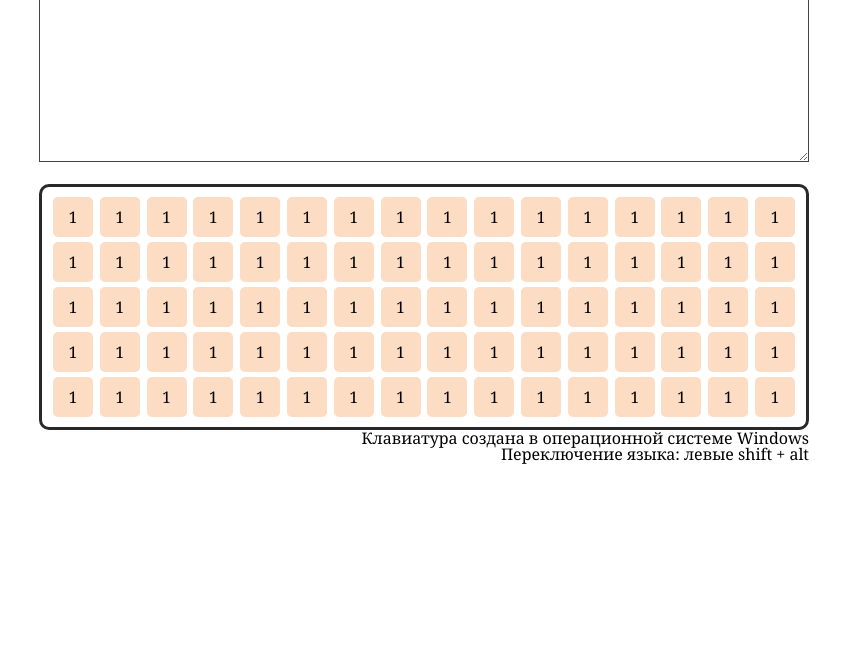
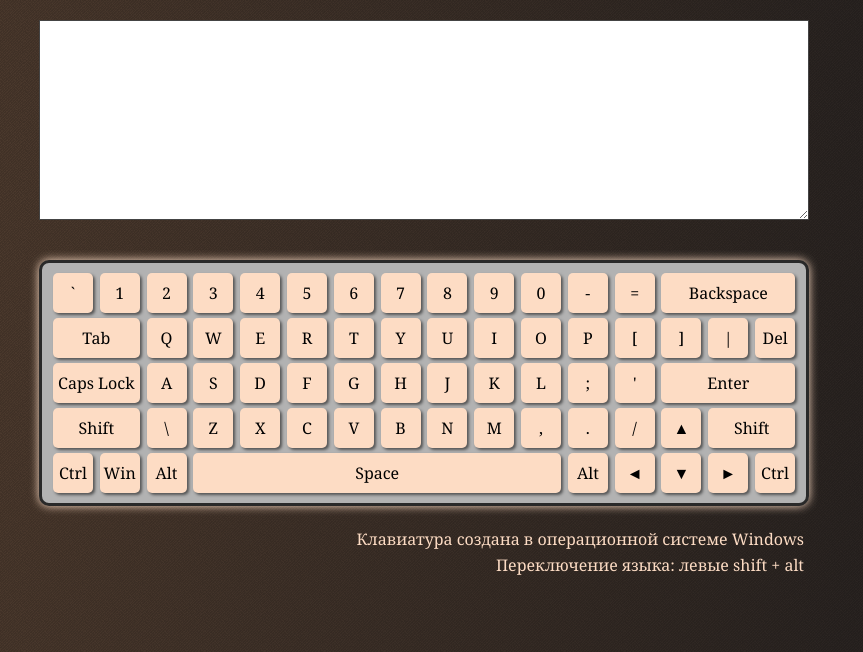
Before and after one commit to AishSI/virtual-keyboard, a website built with webpack: page src/index.html in a window 1280 px wide. Shown: the part 148-800 px from the top of the page, without its empty margins (216-1079 px from the left). Built offline with nearby package versions, Linux system fonts and the light colour scheme.

Commit message:
feat: add style keyboard

```diff
--- a/src/index.html
+++ b/src/index.html
@@ -6,97 +6,80 @@
   <meta http-equiv="X-UA-Compatible" content="IE=edge">
   <meta name="viewport" content="width=device-width, initial-scale=1.0">
   <title>virtual-keyboard</title>
+  <link rel="shortcut icon" href="./assets/icons/favicon.png" type="image/x-icon">
 </head>
 
 <body>
 
   <div class="wrapper">
-
     <h1 class="title">RSS Виртуальная клавиатура</h1>
     <textarea class="textarea" id="textarea"></textarea>
-
-    <div class="keyboard">
+    <div class="grid-container keyboard">
+      <div class="keyboard__key">`</div>
       <div class="keyboard__key">1</div>
-      <div class="keyboard__key">1</div>
-      <div class="keyboard__key">1</div>
-      <div class="keyboard__key">1</div>
-      <div class="keyboard__key">1</div>
-      <div class="keyboard__key">1</div>
-      <div class="keyboard__key">1</div>
-      <div class="keyboard__key">1</div>
-      <div class="keyboard__key">1</div>
-      <div class="keyboard__key">1</div>
-      <div class="keyboard__key">1</div>
-      <div class="keyboard__key">1</div>
-      <div class="keyboard__key">1</div>
-      <div class="keyboard__key">1</div>
-      <div class="keyboard__key">1</div>
-      <div class="keyboard__key">1</div>
-      <div class="keyboard__key">1</div>
-      <div class="keyboard__key">1</div>
-      <div class="keyboard__key">1</div>
-      <div class="keyboard__key">1</div>
-      <div class="keyboard__key">1</div>
-      <div class="keyboard__key">1</div>
-      <div class="keyboard__key">1</div>
-      <div class="keyboard__key">1</div>
-      <div class="keyboard__key">1</div>
-      <div class="keyboard__key">1</div>
-      <div class="keyboard__key">1</div>
-      <div class="keyboard__key">1</div>
-      <div class="keyboard__key">1</div>
-      <div class="keyboard__key">1</div>
-      <div class="keyboard__key">1</div>
-      <div class="keyboard__key">1</div>
-      <div class="keyboard__key">1</div>
-      <div class="keyboard__key">1</div>
-      <div class="keyboard__key">1</div>
-      <div class="keyboard__key">1</div>
-      <div class="keyboard__key">1</div>
-      <div class="keyboard__key">1</div>
-      <div class="keyboard__key">1</div>
-      <div class="keyboard__key">1</div>
-      <div class="keyboard__key">1</div>
-      <div class="keyboard__key">1</div>
-      <div class="keyboard__key">1</div>
-      <div class="keyboard__key">1</div>
-      <div class="keyboard__key">1</div>
-      <div class="keyboard__key">1</div>
-      <div class="keyboard__key">1</div>
-      <div class="keyboard__key">1</div>
-      <div class="keyboard__key">1</div>
-      <div class="keyboard__key">1</div>
-      <div class="keyboard__key">1</div>
-      <div class="keyboard__key">1</div>
-      <div class="keyboard__key">1</div>
-      <div class="keyboard__key">1</div>
-      <div class="keyboard__key">1</div>
-      <div class="keyboard__key">1</div>
-      <div class="keyboard__key">1</div>
-      <div class="keyboard__key">1</div>
-      <div class="keyboard__key">1</div>
-      <div class="keyboard__key">1</div>
-      <div class="keyboard__key">1</div>
-      <div class="keyboard__key">1</div>
-      <div class="keyboard__key">1</div>
-      <div class="keyboard__key">1</div>
-      <div class="keyboard__key">1</div>
-      <div class="keyboard__key">1</div>
-      <div class="keyboard__key">1</div>
-      <div class="keyboard__key">1</div>
-      <div class="keyboard__key">1</div>
-      <div class="keyboard__key">1</div>
-      <div class="keyboard__key">1</div>
-      <div class="keyboard__key">1</div>
-      <div class="keyboard__key">1</div>
-      <div class="keyboard__key">1</div>
-      <div class="keyboard__key">1</div>
-      <div class="keyboard__key">1</div>
-      <div class="keyboard__key">1</div>
-      <div class="keyboard__key">1</div>
-      <div class="keyboard__key">1</div>
-      <div class="keyboard__key">1</div>
-
+      <div class="keyboard__key">2</div>
+      <div class="keyboard__key">3</div>
+      <div class="keyboard__key">4</div>
+      <div class="keyboard__key">5</div>
+      <div class="keyboard__key">6</div>
+      <div class="keyboard__key">7</div>
+      <div class="keyboard__key">8</div>
+      <div class="keyboard__key">9</div>
+      <div class="keyboard__key">0</div>
+      <div class="keyboard__key">-</div>
+      <div class="keyboard__key">=</div>
+      <div class="keyboard__key key-backspace">Backspace</div>
+      <div class="keyboard__key key-tab">Tab</div>
+      <div class="keyboard__key">Q</div>
+      <div class="keyboard__key">W</div>
+      <div class="keyboard__key">E</div>
+      <div class="keyboard__key">R</div>
+      <div class="keyboard__key">T</div>
+      <div class="keyboard__key">Y</div>
+      <div class="keyboard__key">U</div>
+      <div class="keyboard__key">I</div>
+      <div class="keyboard__key">O</div>
+      <div class="keyboard__key">P</div>
+      <div class="keyboard__key">[</div>
+      <div class="keyboard__key">]</div>
+      <div class="keyboard__key">|</div>
+      <div class="keyboard__key">Del</div>
+      <div class="keyboard__key key-caps">Caps Lock</div>
+      <div class="keyboard__key">A</div>
+      <div class="keyboard__key">S</div>
+      <div class="keyboard__key">D</div>
+      <div class="keyboard__key">F</div>
+      <div class="keyboard__key">G</div>
+      <div class="keyboard__key">H</div>
+      <div class="keyboard__key">J</div>
+      <div class="keyboard__key">K</div>
+      <div class="keyboard__key">L</div>
+      <div class="keyboard__key">;</div>
+      <div class="keyboard__key">'</div>
+      <div class="keyboard__key key-enter">Enter</div>
+      <div class="keyboard__key key-shift_left">Shift</div>
+      <div class="keyboard__key">\</div>
+      <div class="keyboard__key">Z</div>
+      <div class="keyboard__key">X</div>
+      <div class="keyboard__key">C</div>
+      <div class="keyboard__key">V</div>
+      <div class="keyboard__key">B</div>
+      <div class="keyboard__key">N</div>
+      <div class="keyboard__key">M</div>
+      <div class="keyboard__key">,</div>
+      <div class="keyboard__key">.</div>
+      <div class="keyboard__key">/</div>
+      <div class="keyboard__key key-up">&#9650;</div>
+      <div class="keyboard__key key-shift_right">Shift</div>
+      <div class="keyboard__key">Ctrl</div>
+      <div class="keyboard__key">Win</div>
+      <div class="keyboard__key">Alt</div>
+      <div class="keyboard__key key-space">Space</div>
+      <div class="keyboard__key">Alt</div>
+      <div class="keyboard__key key-left">&#9668;</div>
+      <div class="keyboard__key key-down">&#9660;</div>
+      <div class="keyboard__key key-right">&#9658;</div>
+      <div class="keyboard__key">Ctrl</div>
     </div>
 
     <p class="description">Клавиатура создана в операционной системе Windows</p>
--- a/src/index.scss
+++ b/src/index.scss
@@ -1,4 +1,4 @@
 @import "./style/normalize";
+@import "./style/constants";
 @import "./style/base";
-@import "./style/constants";
 @import "./style/keyboard";
--- a/src/style/_base.scss
+++ b/src/style/_base.scss
@@ -6,6 +6,7 @@ html {
 
 body {
   font-size: 1.6rem;
+  background: $gradient-background;
 }
 
 ul li {
@@ -17,10 +18,14 @@ img {
   vertical-align: top;
 }
 
-.wrapper{
+.wrapper {
+  height: 100%;
   max-width: 800px;
   margin: 0 auto;
   padding: 1.5rem;
+  display: flex;
+  flex-direction: column;
+  justify-content: center;
 }
 
 .visually-hidden {
--- a/src/style/_constants.scss
+++ b/src/style/_constants.scss
@@ -15,8 +15,7 @@ $color-blackout: rgba(41, 41, 41, 0.6);
 
 $color-modal-window-shadow: rgba(13, 13, 13, 0.04);
 
-$start-screen-gradient-background: url('./assets/images/noise_transparent@2x.png'), radial-gradient(100% 215.42% at 0% 0%, #5B483A 0%, #262425 100%);
-$footer-gradient-background: url('./assets/images/noise_transparent@2x.png'), radial-gradient(110.67% 538.64% at 5.73% 50%, #513D2F 0%, #1A1A1C 100%), #211F20;;
+$gradient-background: url('./assets/img/noise_transparent.png'), radial-gradient(110.67% 538.64% at 5.73% 50%, #513D2F 0%, #1A1A1C 100%), #211F20;;
 
 $key-size: 4rem;
 
--- a/src/style/_keyboard.scss
+++ b/src/style/_keyboard.scss
@@ -1,9 +1,9 @@
-.title{
-  color: $color-dark-2xl;
+.title {
+  color: $color-primary;
   text-align: center;
 }
 
-.textarea{
+.textarea {
   width: 100%;
   min-height: 20rem;
   padding: 1rem;
@@ -12,15 +12,12 @@
 }
 
 .description {
+  padding: 0.5rem;
   text-align: right;
+  color: $color-primary-light;
 }
 
 .keyboard {
-  display: grid;
-  grid-gap: 0.5rem;
-  gap: 0.5rem;
-  grid-template-columns: repeat(16, 4rem);
-  grid-template-rows: repeat(5, 4rem);
   width: 100%;
   margin: 0 auto;
   padding: 1rem;
@@ -29,11 +26,59 @@
   justify-content: space-around;
 }
 
-.keyboard__key{
-  width: $key-size;
-  height: $key-size;
+.keyboard__key {
   text-align: center;
   line-height: $key-size;
   background-color: $color-primary-light;
+  box-shadow: 2px 2px 3px $color-dark-l;
   border-radius: 0.5rem;
 }
+
+.grid-container {
+  margin: 2rem auto;
+  display: grid;
+  gap: 0.5rem;
+  grid-template-columns: repeat(16, 4rem);
+  grid-template-rows: repeat(5, 4rem);
+  grid-template-areas:
+    "key0 key1 key2 key3 key4 key5 key6 key7 key8 key9 key10 key11 key12 key13 key13 key13"
+    "key15 key15 key16 key17 key18 key19 key20 key21 key22 key23 key24 key25 key26 key27 key28 key29"
+    "key30 key30 key31 key32 key33 key34 key35 key36 key37 key38 key39 key40 key41 key42 key42 key42"
+    "key43 key43 key44 key45 key46 key47 key48 key49 key50 key51 key52 key53 key54 key55 key56 key56"
+
+    "key57 key58 key59 key60 key60 key60 key60 key60 key60 key60 key60 key61 key62 key63 key64 key65";
+  background-color: $color-dark-m;
+  box-shadow: 0px 0px 10px #fddcc4;
+}
+
+.key-backspace {
+  grid-area: key13;
+}
+
+.key-tab {
+  grid-area: key15;
+}
+
+.key-caps {
+  grid-area: key30;
+}
+
+.key-enter {
+  grid-area: key42;
+}
+
+.key-shift_left {
+  grid-area: key43;
+}
+
+.key-shift_right {
+  grid-area: key56;
+}
+
+.key-space {
+  grid-area: key60;
+}
+
+.key-left {
+  content: "&larr;";
+}
```
Also changed, not shown: src/assets/icons/favicon.png (added), src/assets/img/noise_transparent.png (added).
